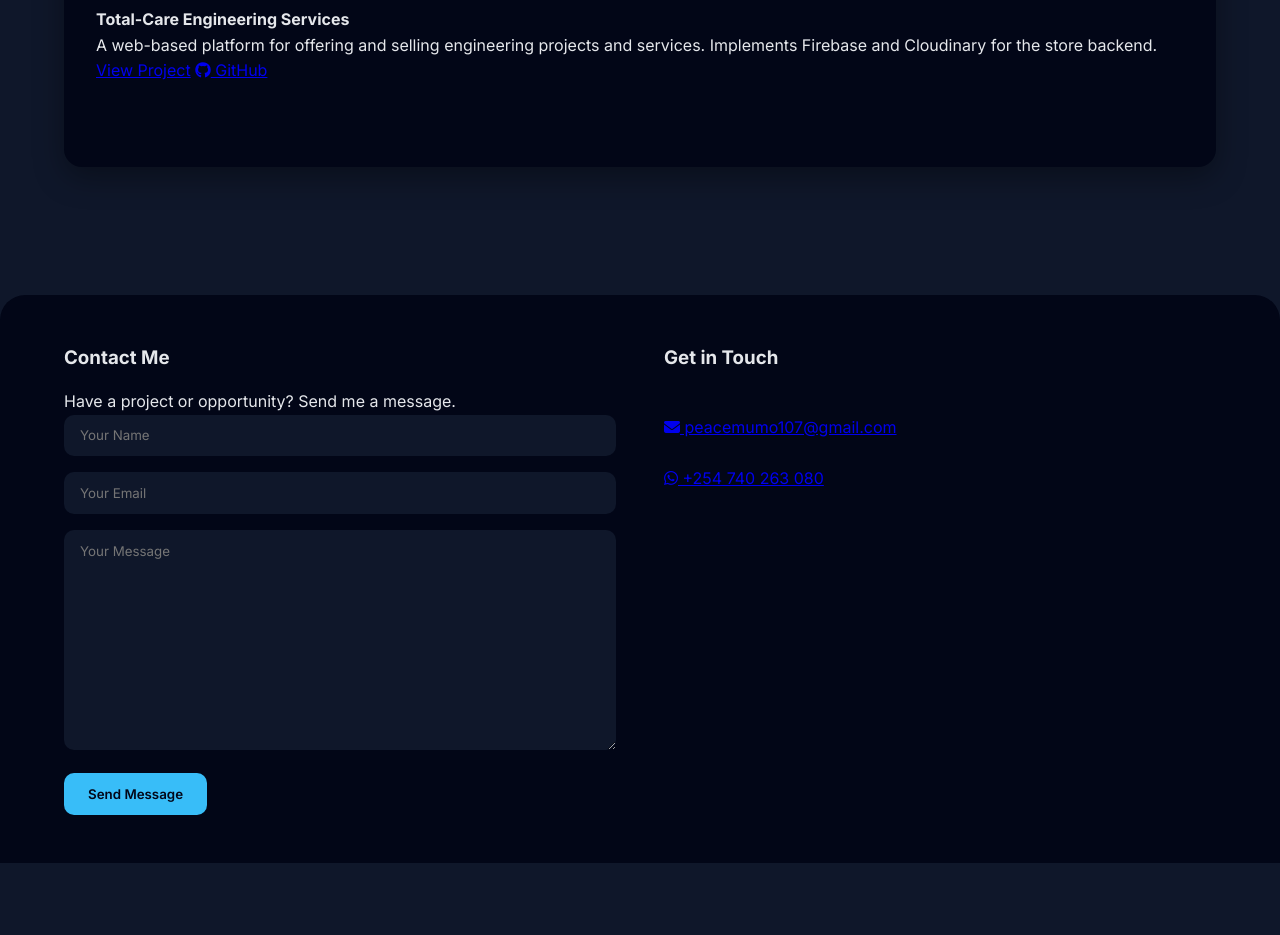
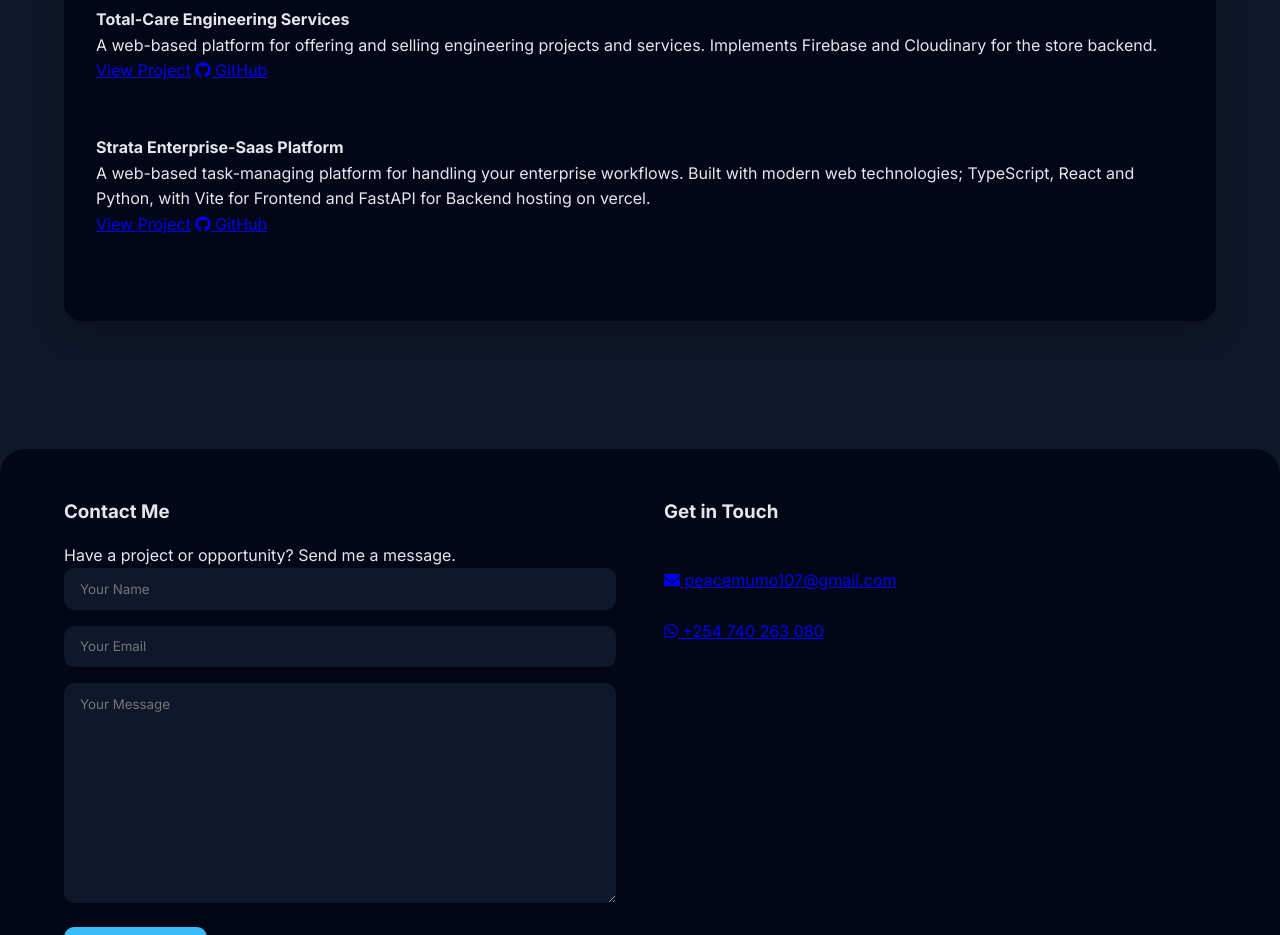
Before and after one commit to flitz123/Portfolio, a plain HTML site: page index.html in a window 1280 px wide. Shown: the part 2220-3155 px from the top of the page. Before the commit the page ends 3083 px from the top, so only its background shows below. Drawn offline with nearby package versions, Linux system fonts and the light colour scheme.

Commit message:
project addition 1

```diff
--- a/index.html
+++ b/index.html
@@ -383,6 +383,14 @@
           </div>
           <br></br>
         </div>
+        <div class="project">
+            <h4>Strata Enterprise-Saas Platform</h4>
+            <p>A web-based task-managing platform for handling your enterprise workflows. Built with modern web technologies; TypeScript, React and Python, with Vite for Frontend and FastAPI for Backend hosting on vercel.</p>
+            <a href="https://saa-s-enterprise.vercel.app/" target="_blank">View Project</a>
+            <a href="https://github.com/flitz123/SaaS-Enterprise" target="_blank"><i class="fab fa-github"></i> GitHub</a>
+          </div>
+          <br></br>
+        </div>
       </div>
     </div>
   </section>
```
